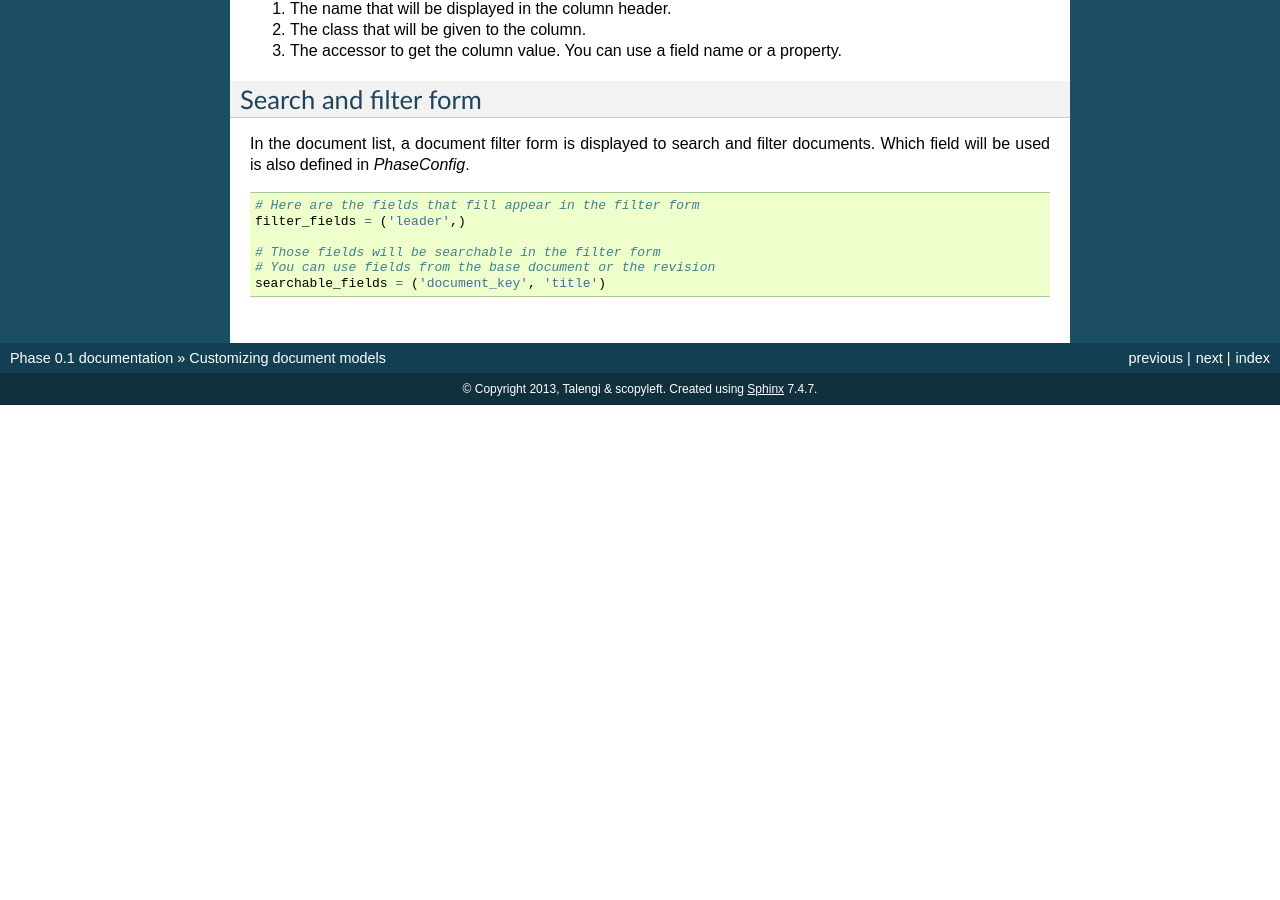
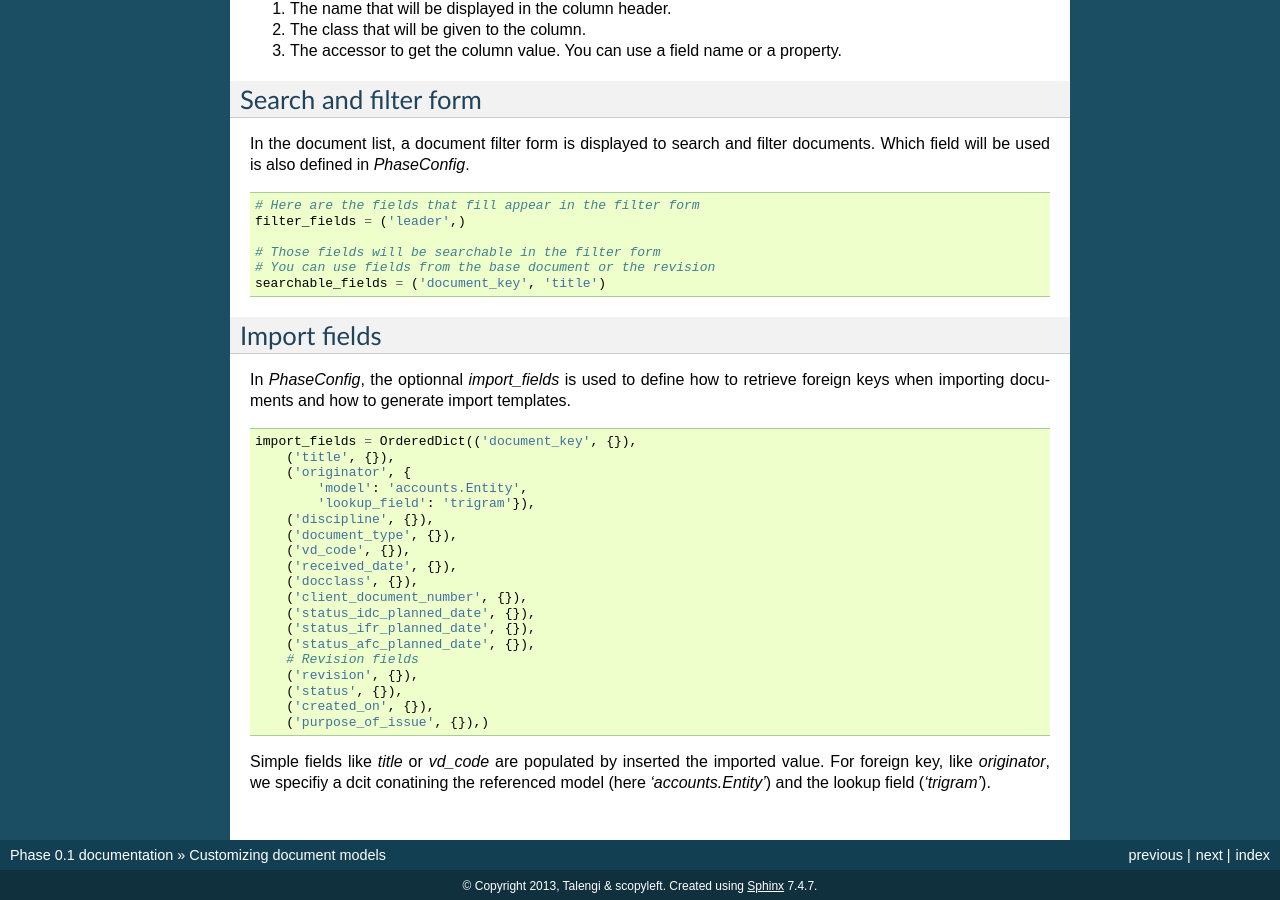
Before and after one commit to Talengi/phase, a Sphinx documentation site: the page built from docs/customizing.rst, in a window 1280 px wide and 900 px high, scrolled down 1684 px. Built offline with Sphinx 7.4.7, drawn with Linux system fonts in a browser that asks for light colours; before the commit the page ends 2089 px from its top, so only the background shows below that.

```diff
--- a/docs/customizing.rst
+++ b/docs/customizing.rst
@@ -104,4 +104,38 @@
     searchable_fields = ('document_key', 'title')
 
 
+Import fields
+-------------
+
+In *PhaseConfig*, the optionnal *import_fields* is used to define how to retrieve foreign keys
+when importing documents and how to generate import templates.
+
+.. code:: python
+
+    import_fields = OrderedDict(('document_key', {}),
+        ('title', {}),
+        ('originator', {
+            'model': 'accounts.Entity',
+            'lookup_field': 'trigram'}),
+        ('discipline', {}),
+        ('document_type', {}),
+        ('vd_code', {}),
+        ('received_date', {}),
+        ('docclass', {}),
+        ('client_document_number', {}),
+        ('status_idc_planned_date', {}),
+        ('status_ifr_planned_date', {}),
+        ('status_afc_planned_date', {}),
+        # Revision fields
+        ('revision', {}),
+        ('status', {}),
+        ('created_on', {}),
+        ('purpose_of_issue', {}),)
+
+
+Simple fields like *title* or *vd_code* are populated by inserted the imported value.
+For foreign key, like *originator*, we specifiy a dcit conatining the referenced model (here *'accounts.Entity'*) and
+the lookup field (*'trigram'*).
+
+
 .. _virtualenvwrapper: http://virtualenvwrapper.readthedocs.org/
```
Also changed, not shown: 5 other files.
